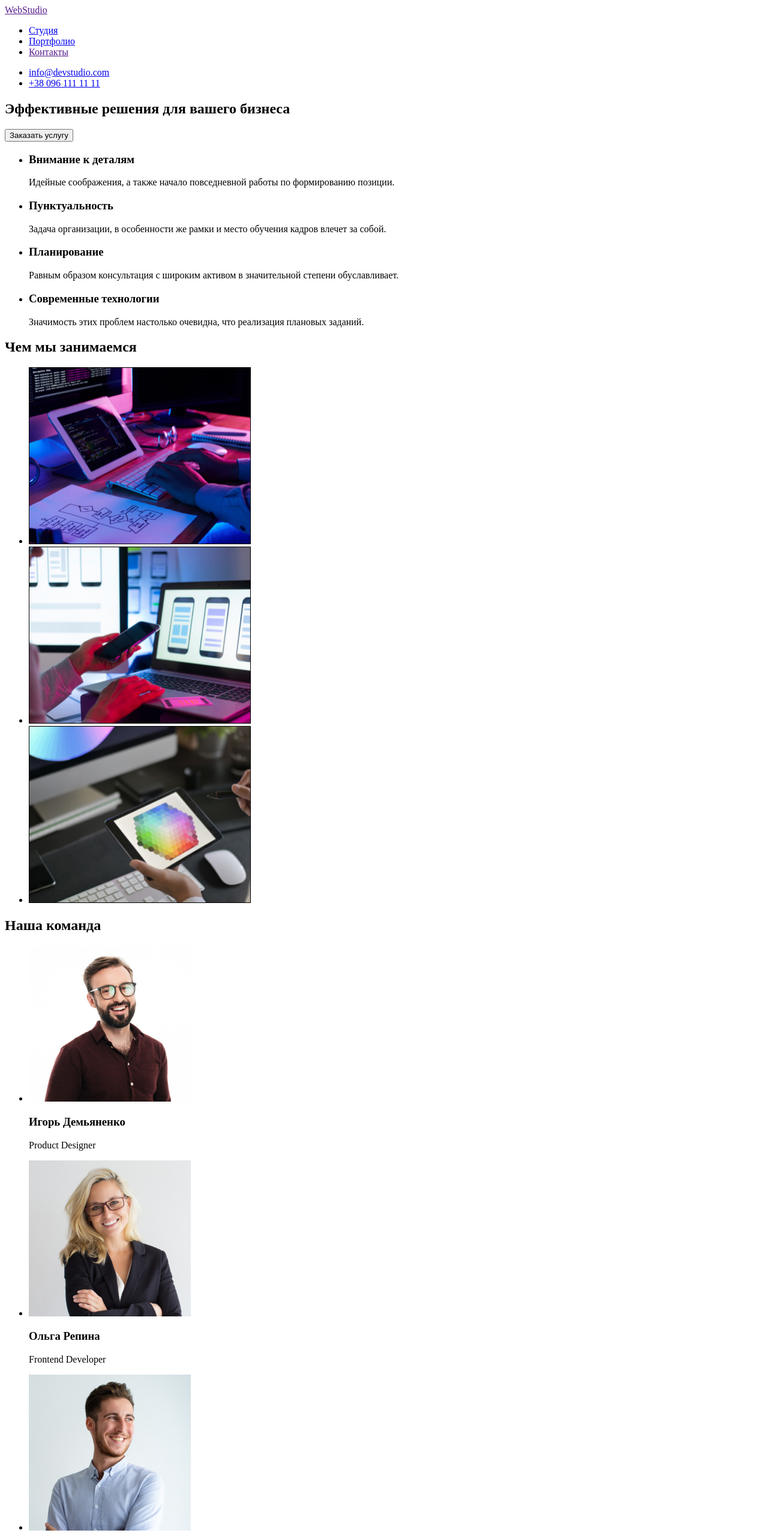
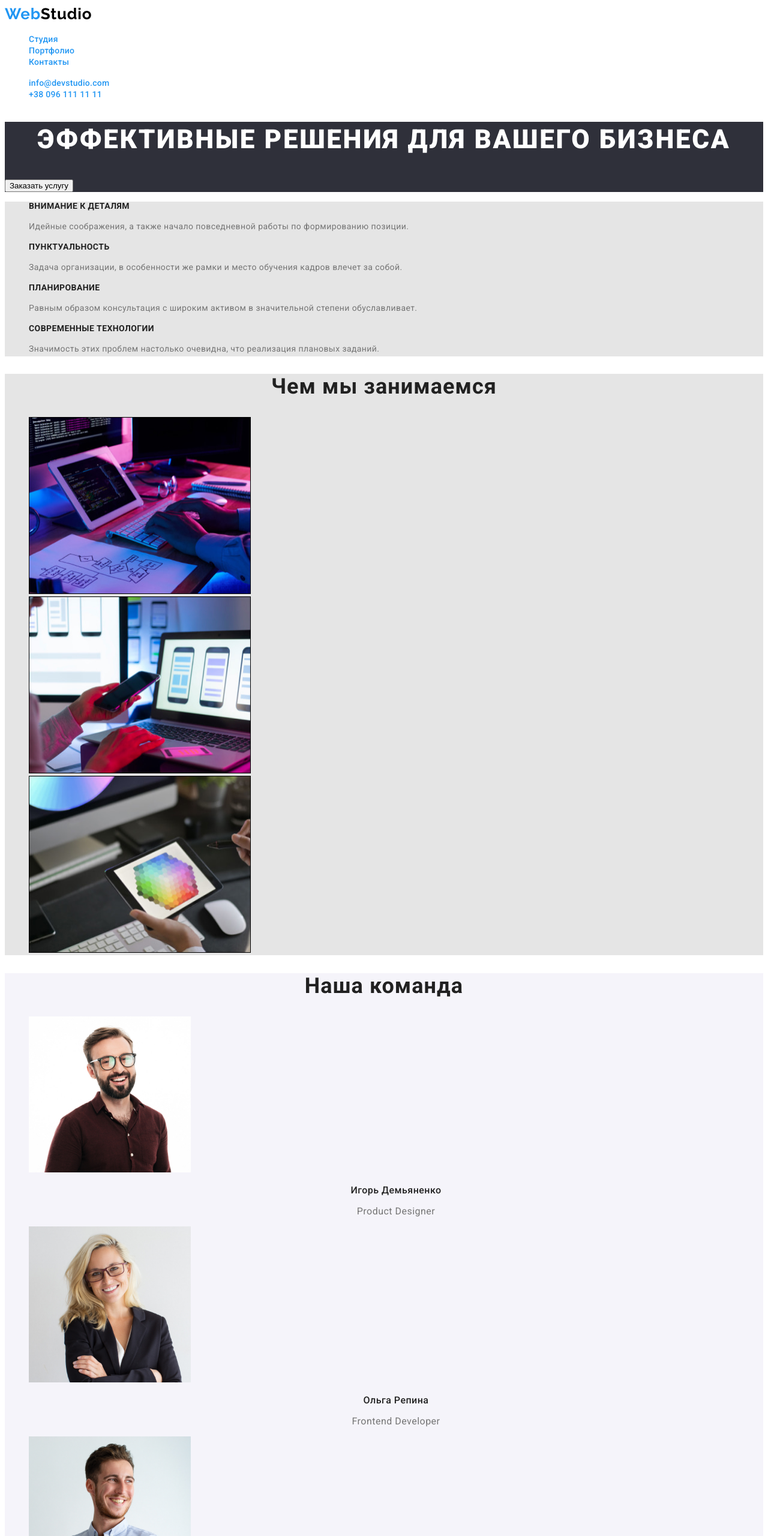
Before and after one commit to Oleg-Shepelenko/goit-markup-hw-02, a plain HTML site: page index.html in a window 1280 px wide. Shown: the top 2560 px of the page at 60% size. Drawn offline with Linux system fonts and the light colour scheme.

Commit message:
добавляет стили. цвет и текс

```diff
--- a/css/styles.css
+++ b/css/styles.css
@@ -0,0 +1,194 @@
+/* font-family: 'Raleway', sans-serif;
+font-family: 'Roboto', sans-serif; */
+
+:root {
+  --primary-text-color: #757575;
+  --title-text-color: #212121;
+  --hidden-text-color: #ffffff;
+  --visible-text-color: #000000;
+  --overlay-text-color: rgba(255, 255, 255, 0.6);
+  --accent-color: #2196f3;
+
+  --first-bg-color: #ffffff;
+  --second-bg-color: #2f303a;
+  --third-bg-color: #e5e5e5;
+  --fourth-bg-color: #f5f4fa;
+}
+
+body {
+  font-family: 'Roboto', sans-serif;
+  color: var(--primary-text-color);
+  background-color: var(--first-background);
+}
+/* header */
+.header {
+  background-color: var(--first-bg-color);
+}
+
+.logo {
+  font-family: 'Raleway', sans-serif;
+  font-weight: 700;
+  font-size: 26px;
+  line-height: 1.2;
+  letter-spacing: 0.03em;
+  color: var(--visible-text-color);
+  text-decoration: none;
+}
+
+.logo-primary {
+  color: var(--accent-color);
+}
+.logo-secondary {
+  font-family: 'Raleway', sans-serif;
+  font-weight: 700;
+  font-size: 26px;
+  line-height: 1.19;
+  letter-spacing: 0.03em;
+  color: var(--hidden-text-color);
+  text-decoration: none;
+}
+
+.list {
+  list-style: none;
+}
+
+/* site-nav */
+
+.site-nav .link,
+.contacts-header .link {
+  font-weight: 500;
+  font-size: 14px;
+  line-height: 1.14;
+  letter-spacing: 0.02em;
+  color: var(--accent-color);
+  text-decoration: none;
+}
+
+.site-nav .link:hover,
+.site-nav .link:focus {
+  color: var(--title-text-color);
+  text-decoration: none;
+}
+
+.contacts-header .link:hover,
+.contacts-header .link:focus {
+  color: var(--primary-text-color);
+  text-decoration: none;
+}
+/* hero */
+.hero {
+  background-color: var(--second-bg-color);
+}
+.hero-title {
+  font-weight: 900;
+  font-size: 44px;
+  line-height: 1.36;
+  text-align: center;
+  letter-spacing: 0.06em;
+  text-transform: uppercase;
+  color: var(--hidden-text-color);
+}
+
+/* feature */
+
+.feature {
+  background-color: var(--third-bg-color);
+}
+.feature .feature-title {
+  font-weight: 700;
+  font-size: 14px;
+  line-height: 1.14;
+  letter-spacing: 0.03em;
+  text-transform: uppercase;
+  color: var(--title-text-color);
+}
+.feature .feature-text {
+  font-weight: 400;
+  font-size: 14px;
+  line-height: 1.71;
+  letter-spacing: 0.03em;
+}
+/* activity */
+.activity {
+  background-color: var(--third-bg-color);
+}
+.activity-title {
+  font-weight: 700;
+  font-size: 36px;
+  line-height: 1.17;
+  text-align: center;
+  letter-spacing: 0.03em;
+  color: var(--title-text-color);
+}
+
+/* team */
+.team {
+  background-color: var(--fourth-bg-color);
+}
+
+.team-title {
+  font-weight: 700;
+  font-size: 36px;
+  line-height: 1.17;
+  text-align: center;
+  letter-spacing: 0.03em;
+  color: var(--title-text-color);
+}
+.team-subject {
+  font-weight: 500;
+  font-size: 16px;
+  line-height: 1.19;
+  text-align: center;
+  letter-spacing: 0.03em;
+  color: var(--title-text-color);
+}
+.team-text {
+  font-weight: 400;
+  font-size: 16px;
+  line-height: 1.19;
+  text-align: center;
+  letter-spacing: 0.03em;
+}
+/* footer */
+.footer {
+  background-color: var(--second-bg-color);
+}
+.contacts-footer .address-footer {
+  font-weight: 400;
+  font-size: 14px;
+  line-height: 1.71;
+  letter-spacing: 0.03em;
+  color: var(--hidden-text-color);
+  text-decoration: none;
+}
+.contacts-footer .link {
+  font-weight: 400;
+  font-size: 14px;
+  line-height: 1.71;
+  letter-spacing: 0.03em;
+  color: var(--overlay-text-color);
+  text-decoration: none;
+}
+/* gallery */
+.gallery {
+  background-color: var(--third-bg-color);
+}
+
+.portfoli-title {
+  font-weight: 700;
+  font-size: 18px;
+  line-height: 2;
+  letter-spacing: 0.06em;
+  color: var(--title-text-color);
+}
+
+.portfoli-text {
+  font-weight: normal;
+  font-size: 16px;
+  line-height: 1.86;
+  letter-spacing: 0.03em;
+  color: var(--primary-text-color);
+}
+.portfoli-link {
+  text-decoration: none;
+}
--- a/index.html
+++ b/index.html
@@ -5,91 +5,104 @@
     <meta http-equiv="X-UA-Compatible" content="IE=edge" />
     <meta name="viewport" content="width=device-width, initial-scale=1.0" />
     <title>Document</title>
+    <link rel="preconnect" href="https://fonts.googleapis.com" />
+    <link rel="preconnect" href="https://fonts.gstatic.com" crossorigin />
+    <link
+      href="https://fonts.googleapis.com/css2?family=Raleway:wght@700&family=Roboto:wght@400;500;700;900&display=swap"
+      rel="stylesheet"
+    />
     <link rel="stylesheet" href="./css/styles.css" />
   </head>
   <body>
     <!-- Шапка проекта -->
-    <header>
+    <header class="header">
       <nav>
-        <a href="">WebStudio</a>
-        <ul>
+        <a class="logo" href=""><span class="logo-primary">Web</span>Studio</a>
+        <ul class="site-nav list">
           <li>
-            <a href="/index.html">Студия</a>
+            <a href="./index.html" class="link">Студия</a>
           </li>
           <li>
-            <a href="./portfolio.html">Портфолио</a>
+            <a href="./portfolio.html" class="link">Портфолио</a>
           </li>
           <li>
-            <a href="">Контакты</a>
+            <a href="" class="link">Контакты</a>
           </li>
         </ul>
       </nav>
-      <ul>
+      <ul class="contacts-header list">
         <li>
-          <a href="mailto:info@devstudio.com">info@devstudio.com</a>
+          <a class="link" href="mailto:info@devstudio.com">info@devstudio.com</a>
         </li>
         <li>
-          <a href="tel:+380961111111">+38 096 111 11 11</a>
+          <a class="link" href="tel:+380961111111">+38 096 111 11 11</a>
         </li>
       </ul>
     </header>
     <!-- Тело проекта -->
     <main>
       <!-- Эффективные решения-->
-      <section>
-        <h1>Эффективные решения для вашего бизнеса</h1>
-        <button type="button">Заказать услугу</button>
+      <section class="hero">
+        <h1 class="hero-title">Эффективные решения для вашего бизнеса</h1>
+        <button class="hero-button" type="button">Заказать услугу</button>
       </section>
       <!-- Особенности -->
-      <section>
-        <ul>
-          <li>
-            <h3>Внимание к деталям</h3>
-            <p>Идейные соображения, а также начало повседневной работы по формированию позиции.</p>
+      <section class="feature">
+        <ul class="feature-list list">
+          <li class="feature-items">
+            <h3 class="feature-title">Внимание к деталям</h3>
+            <p class="feature-text">
+              Идейные соображения, а также начало повседневной работы по формированию позиции.
+            </p>
           </li>
 
-          <li>
-            <h3>Пунктуальность</h3>
-            <p>
+          <li class="feature-items">
+            <h3 class="feature-title">Пунктуальность</h3>
+            <p class="feature-text">
               Задача организации, в особенности же рамки и место обучения кадров влечет за собой.
             </p>
           </li>
 
-          <li>
-            <h3>Планирование</h3>
-            <p>
+          <li class="feature-items">
+            <h3 class="feature-title">Планирование</h3>
+            <p class="feature-text">
               Равным образом консультация с широким активом в значительной степени обуславливает.
             </p>
           </li>
 
-          <li>
-            <h3>Современные технологии</h3>
-            <p>Значимость этих проблем настолько очевидна, что реализация плановых заданий.</p>
+          <li class="feature-items">
+            <h3 class="feature-title">Современные технологии</h3>
+            <p class="feature-text">
+              Значимость этих проблем настолько очевидна, что реализация плановых заданий.
+            </p>
           </li>
         </ul>
       </section>
       <!-- Чем мы занимаемся -->
-      <section>
-        <h2>Чем мы занимаемся</h2>
-        <ul>
-          <li>
+      <section class="activity">
+        <h2 class="activity-title">Чем мы занимаемся</h2>
+        <ul class="activity-list list">
+          <li class="activity-items">
             <img
+              class="activity-img"
               src="./images/st1/block1/img-1.jpg"
               alt="верстка проекта"
               width="370"
               height="295"
             />
           </li>
-          <li>
+          <li class="activity-items">
             <img
+              class="activity-img"
               src="./images/st1/block1/img-2.jpg"
               alt="дизайн проекта"
               width="370"
               height="295"
             />
           </li>
-          <li>
+          <li class="activity-items">
             <img
+              class="activity-img"
               src="./images/st1/block1/img-3.jpg"
               alt="программирование проекта"
               width="370"
@@ -99,57 +112,68 @@
         </ul>
       </section>
       <!-- Наша команда -->
-      <section>
-        <h2>Наша команда</h2>
-        <ul>
-          <li>
+      <section class="team">
+        <h2 class="team-title">Наша команда</h2>
+        <ul class="team-list list">
+          <li class="team-items">
             <img
+              class="team-img"
               src="./images/st1/block2/img-1.jpg"
               alt="Игорь Демьяненко"
               width="270"
               height="260"
             />
-            <h3>Игорь Демьяненко</h3>
-            <p lang="en">Product Designer</p>
+            <h3 class="team-subject">Игорь Демьяненко</h3>
+            <p class="team-text" lang="en">Product Designer</p>
           </li>
-          <li>
-            <img src="./images/st1/block2/img-2.jpg" alt="Ольга Репина" width="270" height="260" />
-            <h3>Ольга Репина</h3>
-            <p lang="en">Frontend Developer</p>
+          <li class="team-items">
+            <img
+              class="team-img"
+              src="./images/st1/block2/img-2.jpg"
+              alt="Ольга Репина"
+              width="270"
+              height="260"
+            />
+            <h3 class="team-subject">Ольга Репина</h3>
+            <p class="team-text" lang="en">Frontend Developer</p>
           </li>
-          <li>
+          <li class="team-items">
             <img
+              class="team-img"
               src="./images/st1/block2/img-3.jpg"
               alt="Николай Тарасов"
               width="270"
               height="260"
             />
-            <h3>Николай Тарасов</h3>
-            <p lang="en">Marketing</p>
+            <h3 class="team-subject">Николай Тарасов</h3>
+            <p class="team-text" lang="en">Marketing</p>
           </li>
-          <li>
+          <li class="team-items">
             <img
+              class="team-img"
               src="./images/st1/block2/img-4.jpg"
               alt="Михаил Ермаков"
               width="270"
               height="260"
             />
-            <h3>Михаил Ермаков</h3>
-            <p>UI Designer</p>
+            <h3 class="team-subject">Михаил Ермаков</h3>
+            <p class="team-text" lang="en">UI Designer</p>
           </li>
         </ul>
       </section>
     </main>
     <!-- Подвал проекта -->
-    <footer>
-      <a href="">WebStudio</a>
-      <address>
-        <ul>
+    <footer class="footer">
+      <a class="logo-secondary" href=""><span class="logo-primary">Web</span>Studio</a>
+      <address class="contacts-footer">
+        <ul class="list">
           <li>
-            <a href="" target="_blank" rel="noopener noreferrer">г. Киев, пр-т Леси Украинки, 26</a>
+            <a class="address-footer" href="" target="_blank" rel="noopener noreferrer"
+              >г. Киев, пр-т Леси Украинки, 26</a
+            >
           </li>
-          <li><a href="mailtoinfo@example.com">info@example.com</a></li>
-          <li><a href="tel:+380991111111">+38 099 111 11 11</a></li>
+          <li><a class="link" href="mailtoinfo@example.com">info@example.com</a></li>
+          <li><a class="link" href="tel:+380991111111">+38 099 111 11 11</a></li>
         </ul>
       </address>
     </footer>
```
Also changed, not shown: portfolio.html (+79 -57 lines).
